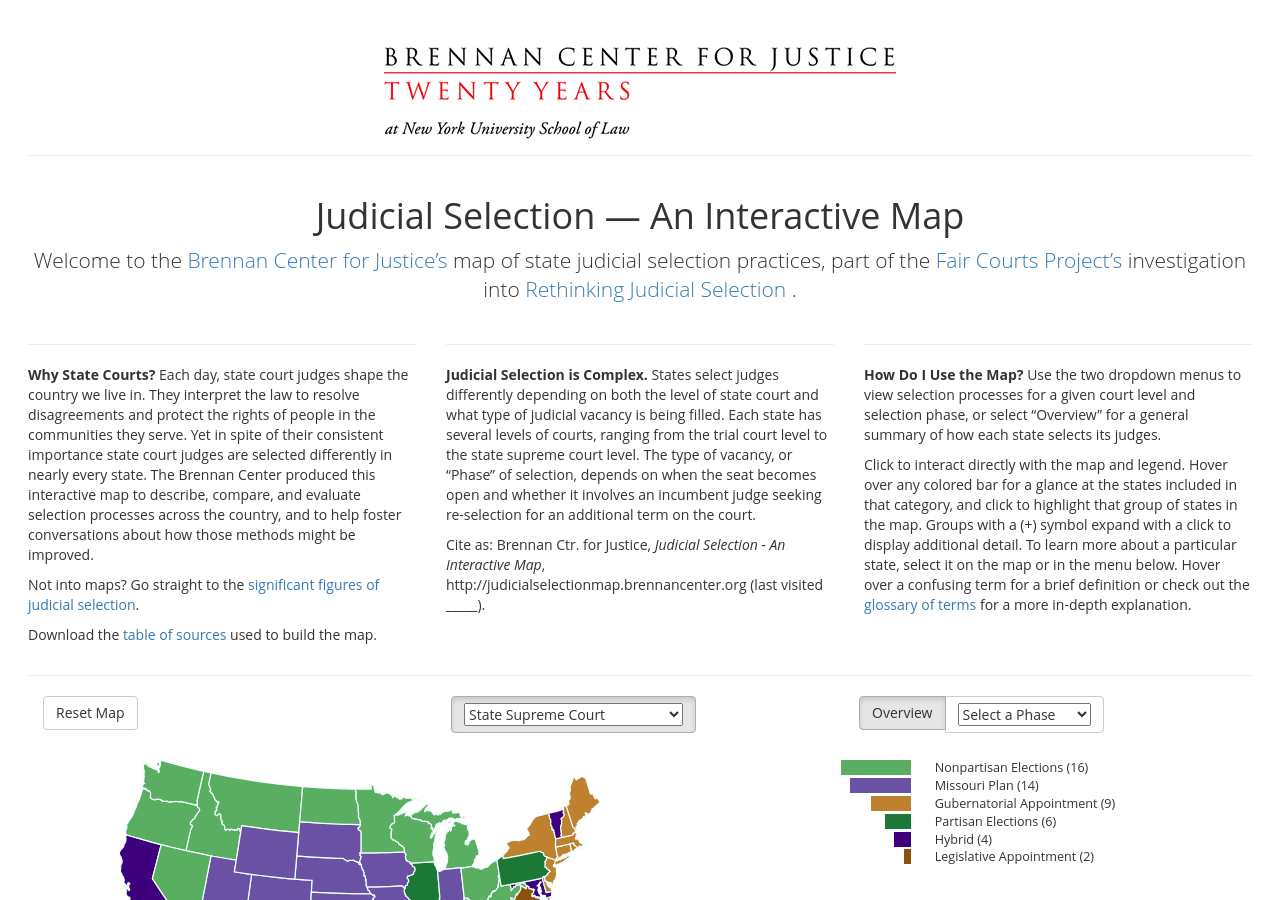
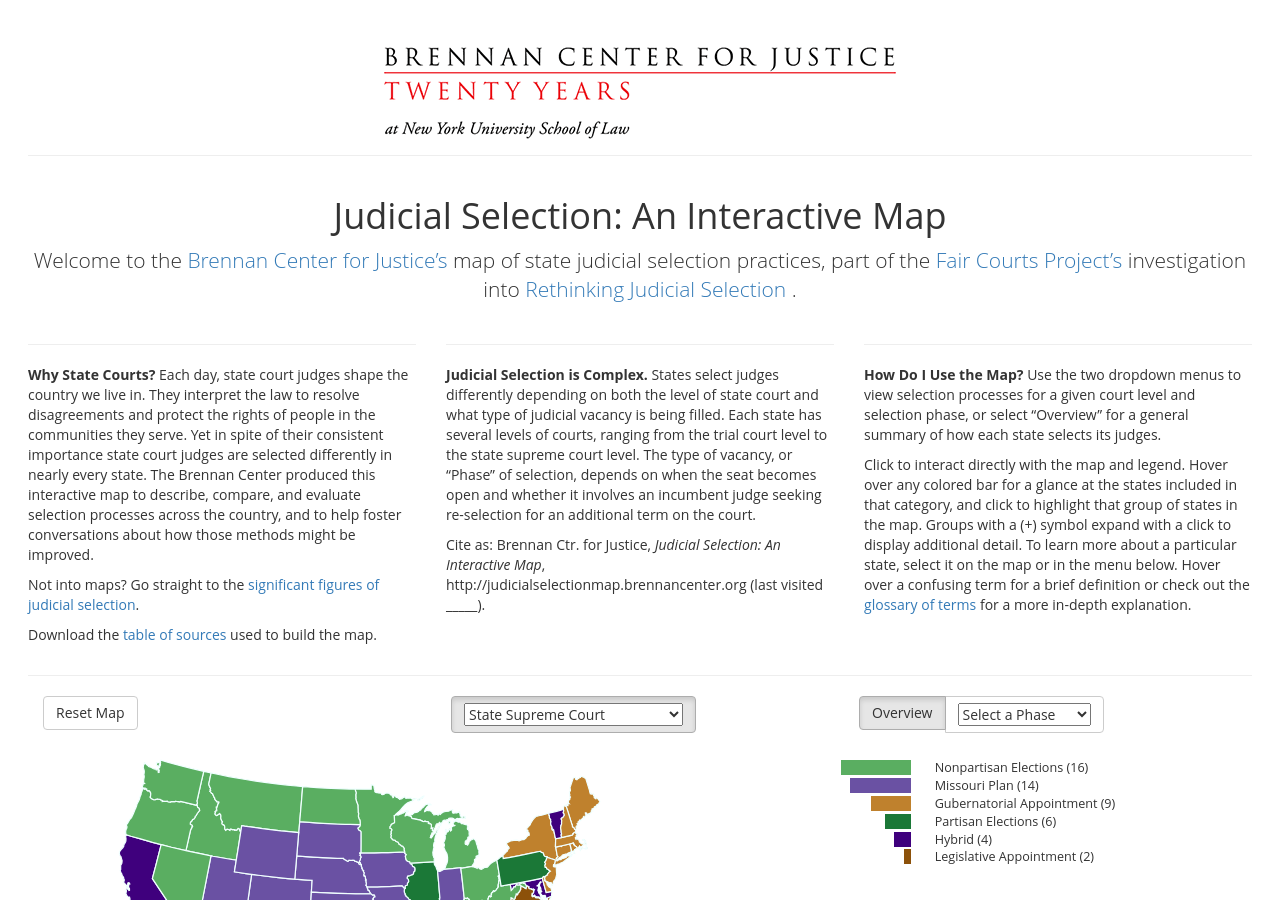
Before and after one commit to BrennanCenter/brennancenter.github.io, a Jekyll site: the page built from index.md, in a window 1280 px wide and 900 px high. Built offline with Jekyll 4.4.1, drawn with Linux system fonts in a browser that asks for light colours; nearby versions of some CDN libraries.

```diff
--- a/_config.yml
+++ b/_config.yml
@@ -7,7 +7,7 @@ author:
   gihub: seemantk
 
 # Title of the window in the user's browser's
-title: Judicial Selection — An Interactive Map
+title: "Judicial Selection: An Interactive Map"
 description: "Judicial selection processes for all 50 states and DC. Covers all three state court levels: State Supreme Courts, Intermediate Appellate Courts and Trial Courts."
 organization:
   name: Brennan Center for Justice
```
Also changed, not shown: _introduction/column2.md (+1 -1 lines).
